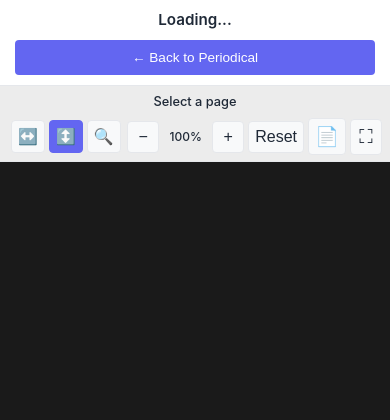
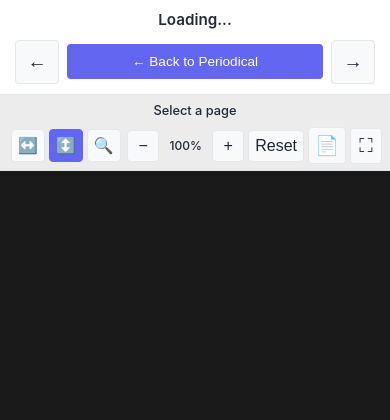
Before and after one commit to chadleeshaw/curator, a Python web app: template templates/pdf-reader.html in a window 390 px wide. Shown: the top 420 px of the page. Run offline with Jinja, Linux system fonts and the light colour scheme; the template is opened without the code that fills it, so the values that code supplies are empty.

Commit message:
fix: hide header navigation arrows on desktop in reader views
The left/right arrow buttons in the header should only appear on mobile
devices. Desktop users already have Previous/Next buttons in the content
header below.

Changes:
- Hide .header-actions .nav-btn by default on desktop
- Show them with flex display on mobile (max-width: 768px)
- Applies to PDF, Comic, and EPUB readers

```diff
--- a/static/css/reader.css
+++ b/static/css/reader.css
@@ -274,6 +274,11 @@ body {
   cursor: not-allowed;
 }
 
+/* Hide header arrow buttons on desktop (they're only for mobile) */
+.header-actions .nav-btn {
+  display: none;
+}
+
 /* Page/Chapter Content */
 .page-content,
 .chapter-content {
@@ -510,6 +515,9 @@ body {
     font-size: 1.2em;
     min-width: 44px;
     height: 44px;
+    display: flex; /* Show arrow buttons on mobile */
+    align-items: center;
+    justify-content: center;
   }
 
   .content-header {
```
